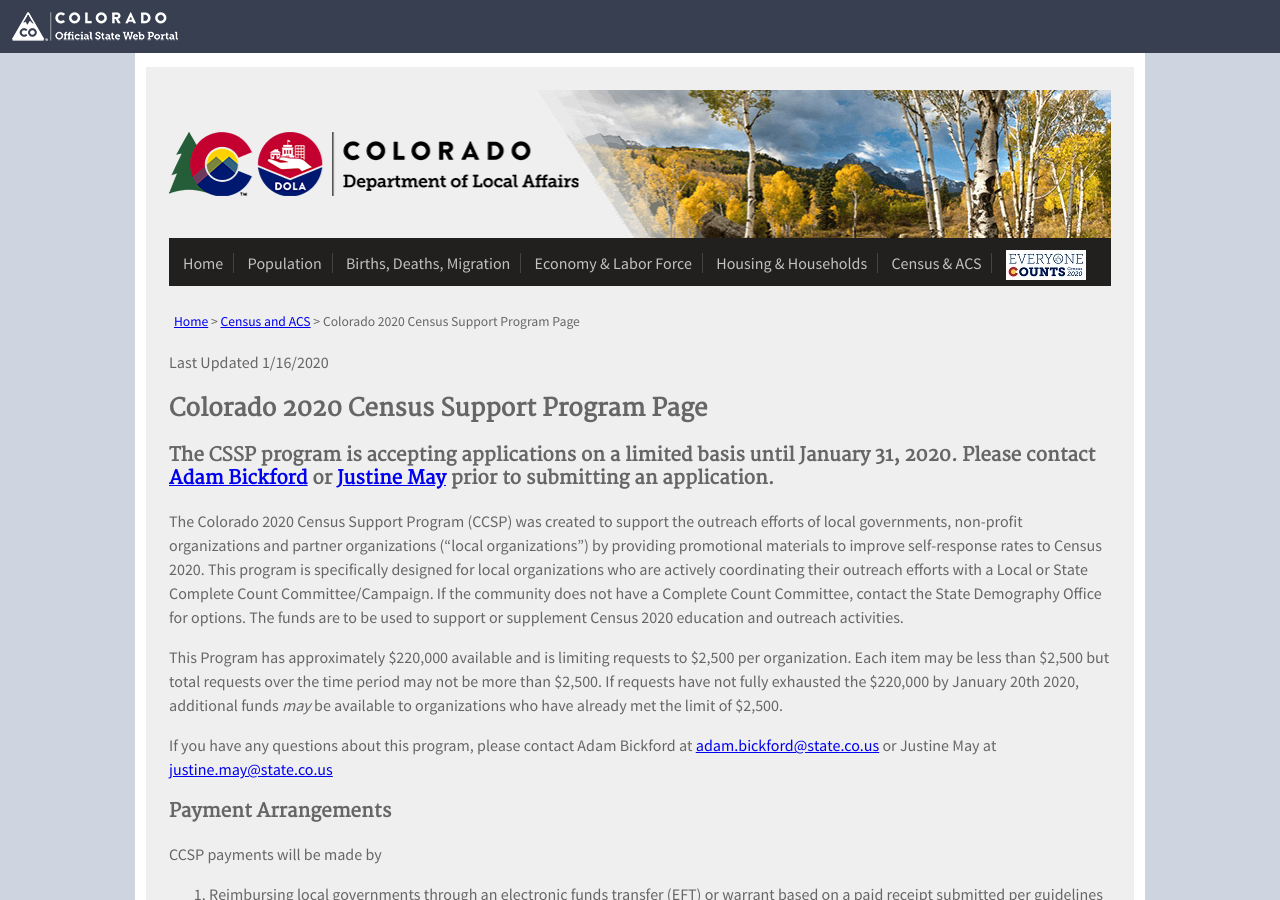
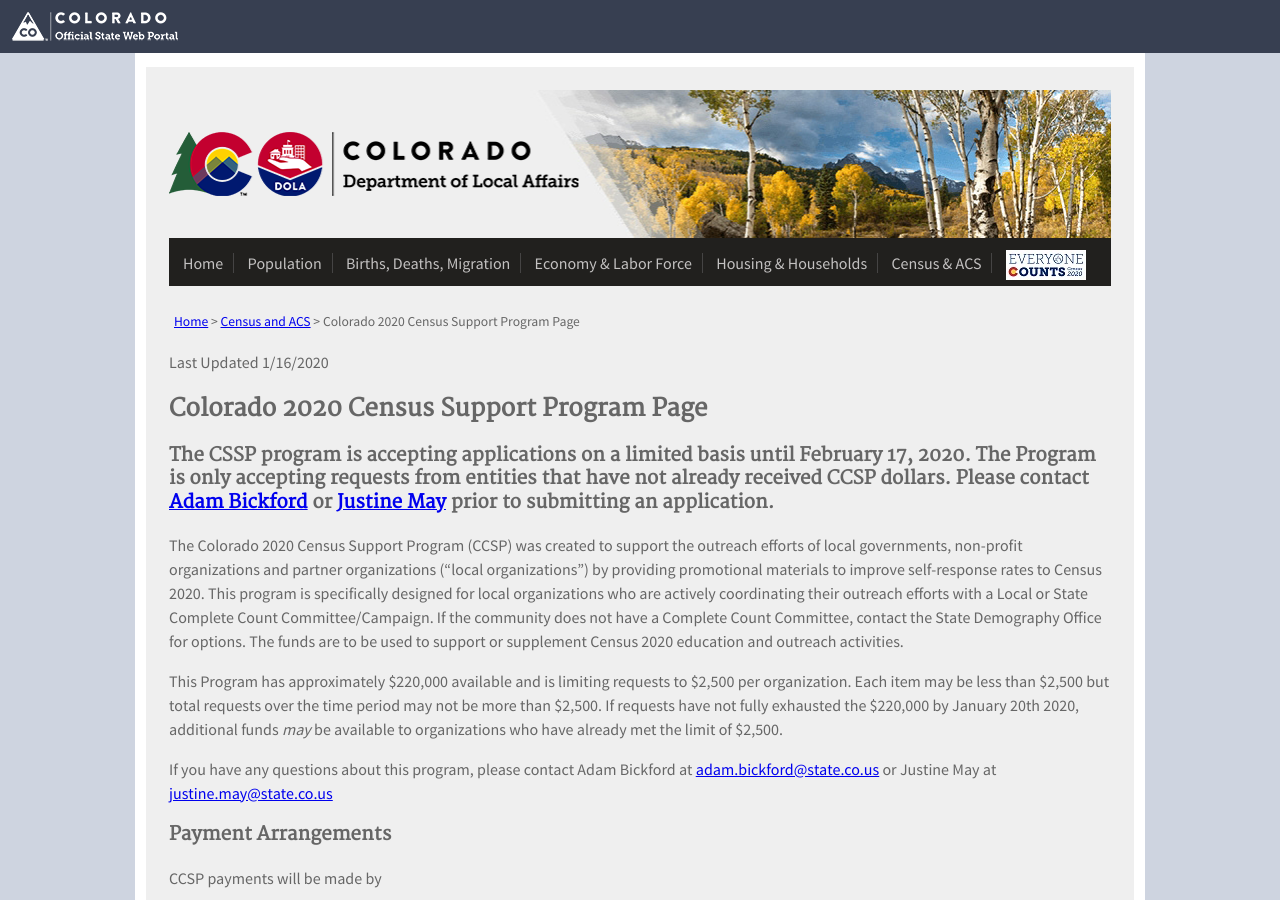
Before and after one commit to TBleess/Website_New, a Jekyll site: the page built from pages/5_CensusACS/2020-CCSP.md, in a window 1280 px wide and 900 px high. Built offline with Jekyll 4.4.1, drawn with Linux system fonts in a browser that asks for light colours.

Commit message:
Update 2020-CCSP.md

```diff
--- a/pages/5_CensusACS/2020-CCSP.md
+++ b/pages/5_CensusACS/2020-CCSP.md
@@ -9,7 +9,7 @@
 
 ## Colorado 2020 Census Support Program  Page
 
-### The CSSP program is accepting applications on a limited basis until January 31, 2020.  Please contact [Adam Bickford](maito:adam.bickford@state.co.us) or [Justine May](mailto:justine.may@state.co.us) prior to submitting an application.
+### The CSSP program is accepting applications on a limited basis until February 17, 2020.  The Program is only accepting requests from entities that have not already received CCSP dollars. Please contact [Adam Bickford](maito:adam.bickford@state.co.us) or [Justine May](mailto:justine.may@state.co.us) prior to submitting an application.
 
 The Colorado 2020 Census Support Program (CCSP) was created to support the outreach efforts of local governments, non-profit organizations and partner organizations (“local organizations”) by providing promotional materials to improve self-response rates to Census 2020.  This program is specifically designed for local organizations who are actively coordinating their outreach efforts with a Local or State Complete Count Committee/Campaign.  If the community does not have a Complete Count Committee, contact the State Demography Office for options. The funds are to be used to support or supplement Census 2020 education and outreach activities.
 
```
